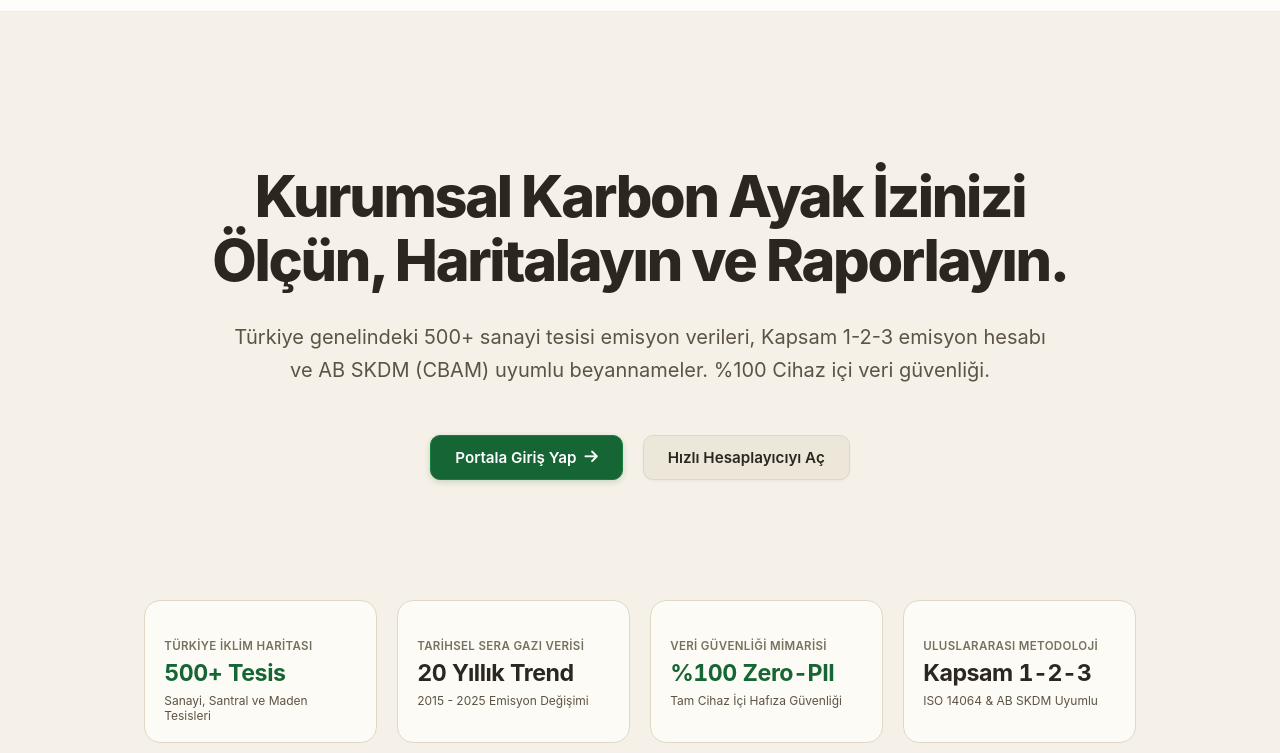
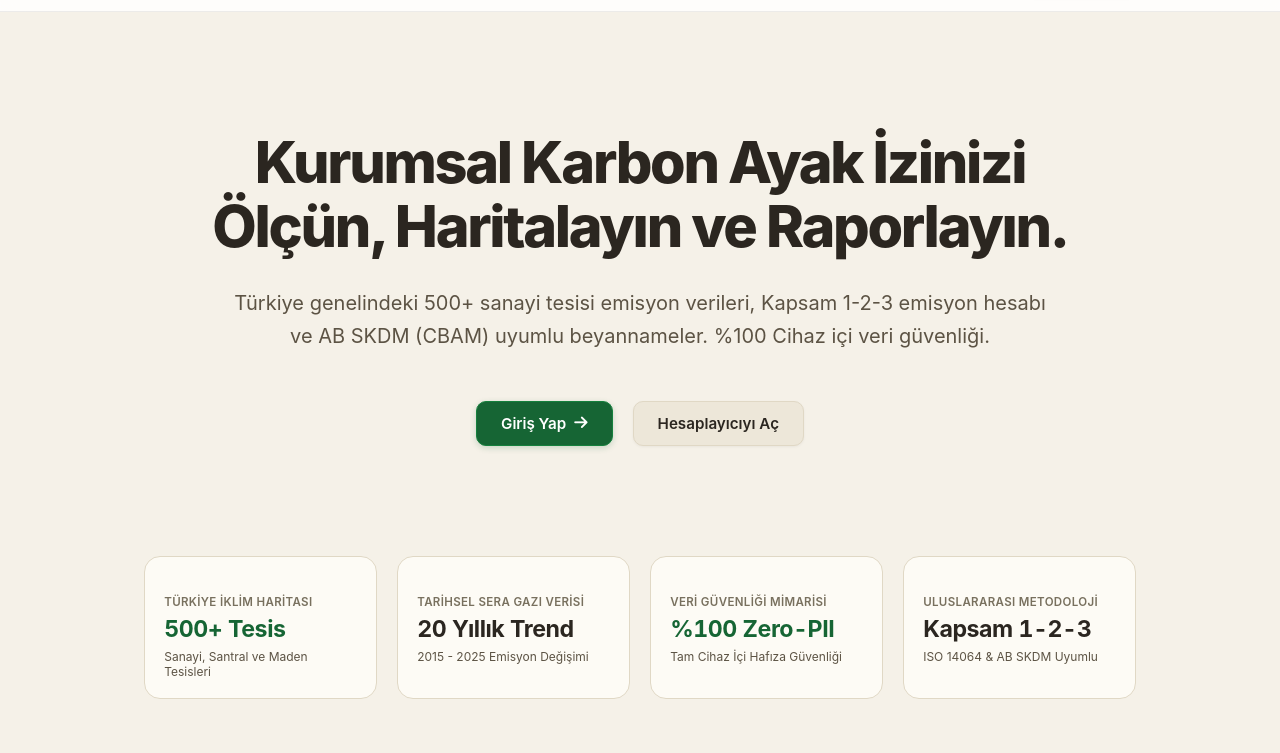
Before and after one commit to dilovantprk/ekotakippro, a website: page index.html in a window 1280 px wide. Shown: the part 47-800 px from the top of the page. Drawn offline with nearby package versions, Linux system fonts and the light colour scheme.

Commit message:
style: apply optical vertical flexbox centering (72vh min-height) to landing hero section

```diff
--- a/index.html
+++ b/index.html
@@ -127,10 +127,10 @@
                 </p>
                 <div class="landing-cta-row">
                     <button type="button" class="hero-btn-primary" onclick="switchTab('macroTab')">
-                        Portala Giriş Yap <i class="fa-solid fa-arrow-right"></i>
+                        Giriş Yap <i class="fa-solid fa-arrow-right"></i>
                     </button>
                     <button type="button" class="hero-btn-secondary" onclick="switchTab('eventsTab')">
-                        Hızlı Hesaplayıcıyı Aç
+                        Hesaplayıcıyı Aç
                     </button>
                 </div>
             </div>
--- a/style.css
+++ b/style.css
@@ -3477,9 +3477,14 @@ html.apple-light .fullscreen-close-btn:hover {
 
 .landing-hero {
     text-align: center;
-    padding: 7.5rem 1.5rem 5rem 1.5rem;
+    padding: 5rem 1.5rem 4rem 1.5rem;
     max-width: 1040px;
     margin: 0 auto;
+    min-height: calc(72vh - 80px);
+    display: flex;
+    flex-direction: column;
+    justify-content: center;
+    align-items: center;
 }
 
 .landing-title {
```
